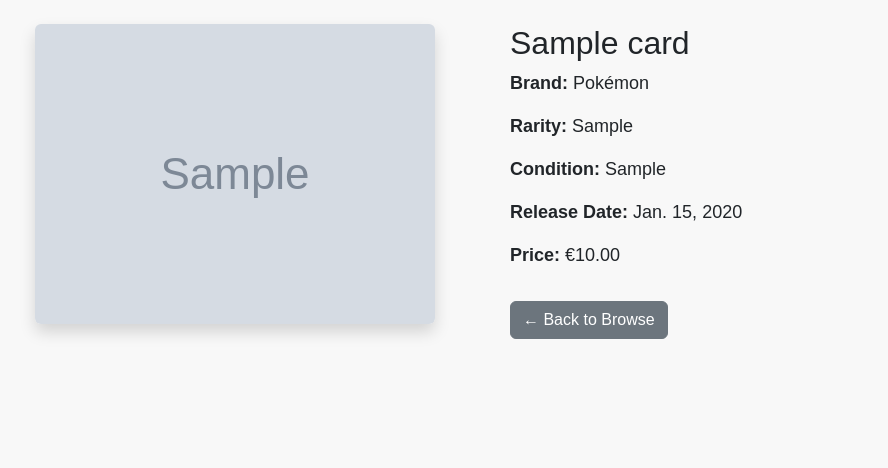
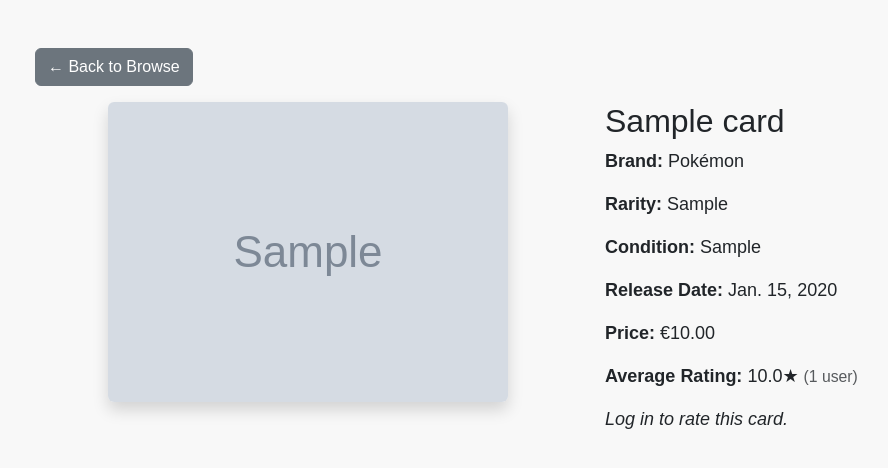
Before and after one commit to naxad/django-tcg-app, a Django app: page /card/1/ in a window 1280 px wide. Shown: the part 188-656 px from the top of the page, without its empty margins (47-935 px from the left). Run offline with Django 5.2, Linux system fonts and the light colour scheme; tables that the repository leaves empty hold one stand-in row (values such as "Sample post"); grey boxes marked "Sample" are stand-in pictures.

Commit message:
Further updates on card_detail.html

```diff
--- a/shop/templates/shop/card_detail.html
+++ b/shop/templates/shop/card_detail.html
@@ -1,24 +1,52 @@
 {% extends 'shop/base.html' %}
 {% load static %}
+{% load custom_filters %}
 
-{% block title %}{{ card.name }}{% endblock %}
+{% block title %}{{ card.name }} Details{% endblock %}
 
 {% block content %}
-<div class="container mt-4">
+<div class="container mt-5" data-aos="fade-in">
+
+  <a href="{% url 'browse' %}" class="btn btn-secondary mb-3">← Back to Browse</a>
+
   <div class="row">
-    <div class="col-md-5">
+    <div class="col-md-6 text-center">
       {% if card.image %}
         <img src="{{ card.image.url }}" class="img-fluid rounded shadow" alt="{{ card.name }}">
+      {% else %}
+        <p>No image available.</p>
       {% endif %}
     </div>
-    <div class="col-md-7">
+
+    <div class="col-md-6">
       <h2>{{ card.name }}</h2>
       <p><strong>Brand:</strong> {{ card.get_brand_display }}</p>
       <p><strong>Rarity:</strong> {{ card.rarity }}</p>
       <p><strong>Condition:</strong> {{ card.condition }}</p>
       <p><strong>Release Date:</strong> {{ card.release_date }}</p>
       <p><strong>Price:</strong> €{{ card.price }}</p>
-      <a href="{% url 'browse' %}" class="btn btn-secondary mt-3">← Back to Browse</a>
+
+      <p>
+        <strong>Average Rating:</strong>
+        {% with card.rating_set.all as ratings %}
+          {% if ratings %}
+            {{ ratings|average_rating }}★
+            <small class="text-muted">({{ ratings|length }} user{{ ratings|pluralize }})</small>
+          {% else %}
+            <span class="text-muted">No ratings yet</span>
+          {% endif %}
+        {% endwith %}
+      </p>
+
+      {% if user.is_authenticated %}
+        <div class="rating-stars mt-3" data-card="{{ card.id }}">
+          {% for i in "12345" %}
+            <span class="star text-warning fs-4 me-1" data-value="{{ i }}">&#9733;</span>
+          {% endfor %}
+        </div>
+      {% else %}
+        <p><em>Log in to rate this card.</em></p>
+      {% endif %}
     </div>
   </div>
 </div>
```
